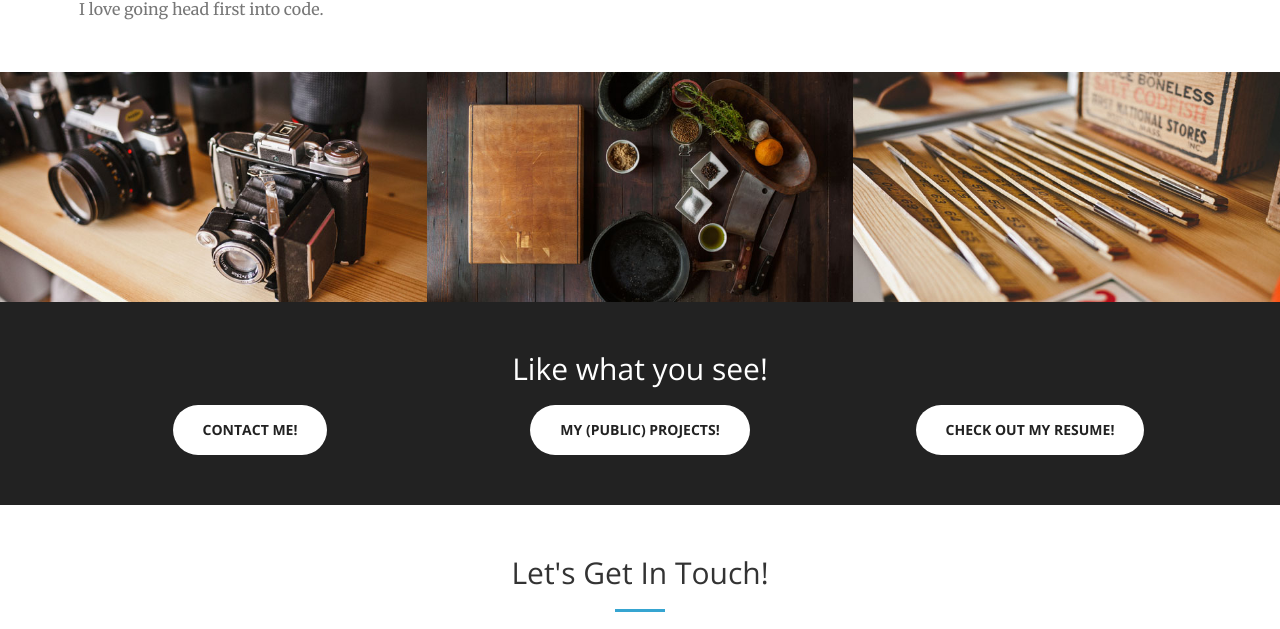
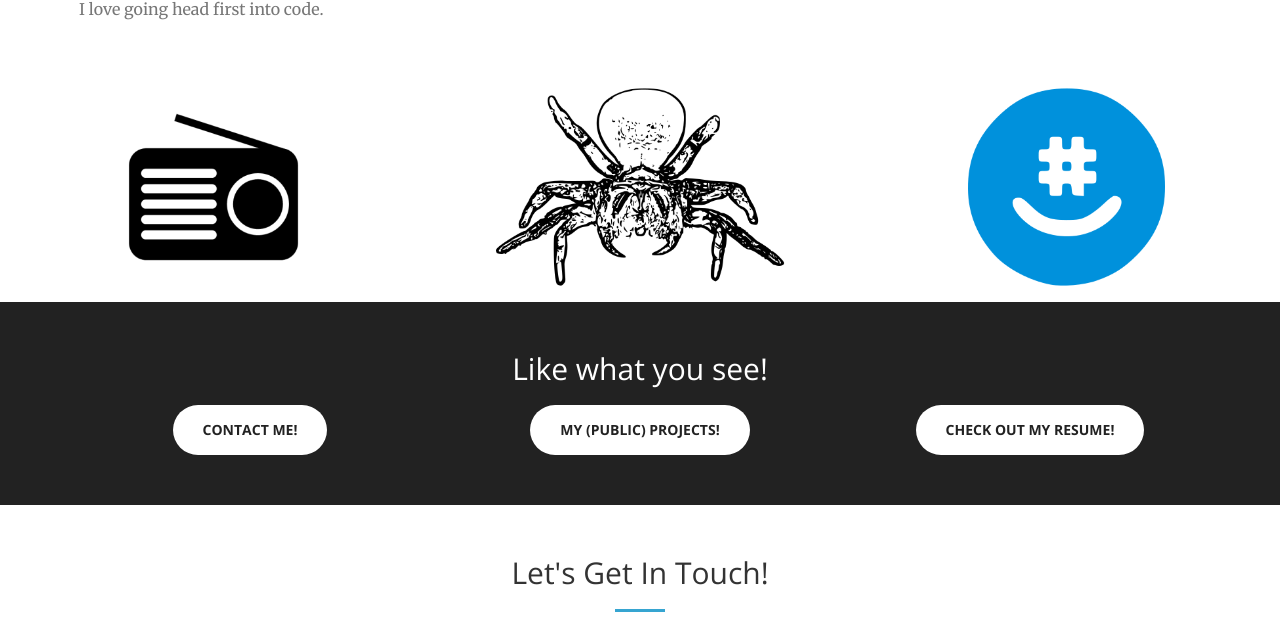
Before and after one commit to Zighome24/zighome24.github.io, a website: page index.html in a window 1280 px wide. Shown: the part 1707-2336 px from the top of the page. Drawn offline with nearby package versions, Linux system fonts and the light colour scheme.

Commit message:
pics updated

```diff
--- a/index.html
+++ b/index.html
@@ -160,8 +160,8 @@
         <div class="container-fluid">
             <div class="row no-gutter popup-gallery">
                 <div class="col-lg-4 col-sm-6">
-                    <a href="img/portfolio/fullsize/3.jpg" class="portfolio-box">
-                        <img src="img/portfolio/thumbnails/3.jpg" class="img-responsive" alt="">
+                    <a href="img/portfolio/radio.png" class="portfolio-box">
+                        <img src="img/portfolio/radio.png" class="img-responsive" alt="">
                         <div class="portfolio-box-caption">
                             <div class="portfolio-box-caption-content">
                                 <div class="project-category text-faded">
@@ -178,8 +178,8 @@
                     </a>
                 </div>
                 <div class="col-lg-4 col-sm-6">
-                    <a href="img/portfolio/fullsize/4.jpg" class="portfolio-box">
-                        <img src="img/portfolio/thumbnails/4.jpg" class="img-responsive" alt="">
+                    <a href="img/portfolio/spider.png" class="portfolio-box">
+                        <img src="img/portfolio/spider.png" class="img-responsive" alt="">
                         <div class="portfolio-box-caption">
                             <div class="portfolio-box-caption-content">
                                 <div class="project-category text-faded">
@@ -196,8 +196,8 @@
                     </a>
                 </div>
                 <div class="col-lg-4 col-sm-6">
-                    <a href="img/portfolio/fullsize/5.jpg" class="portfolio-box">
-                        <img src="img/portfolio/thumbnails/5.jpg" class="img-responsive" alt="">
+                    <a href="img/portfolio/groupme.png" class="portfolio-box">
+                        <img src="img/portfolio/groupme.png" class="img-responsive" alt="">
                         <div class="portfolio-box-caption">
                             <div class="portfolio-box-caption-content">
                                 <div class="project-category text-faded">
```
Also changed, not shown: img/portfolio/fullsize/1.jpg (deleted), img/portfolio/fullsize/2.jpg (deleted), img/portfolio/fullsize/3.jpg (deleted), img/portfolio/fullsize/4.jpg (deleted), img/portfolio/fullsize/5.jpg (deleted), img/portfolio/fullsize/6.jpg (deleted), img/portfolio/groupme.png (added), img/portfolio/radio.png (added), img/portfolio/spider.png (added), img/portfolio/thumbnails/1.jpg (deleted), img/portfolio/thumbnails/2.jpg (deleted), img/portfolio/thumbnails/3.jpg (deleted), img/portfolio/thumbnails/4.jpg (deleted), img/portfolio/thumbnails/5.jpg (deleted), 1 more files.
